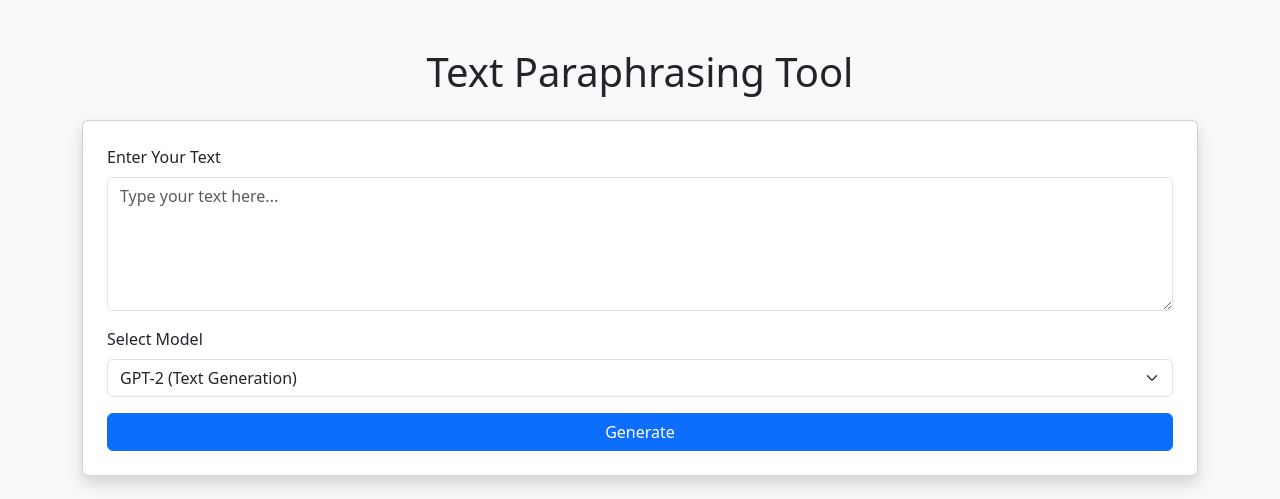
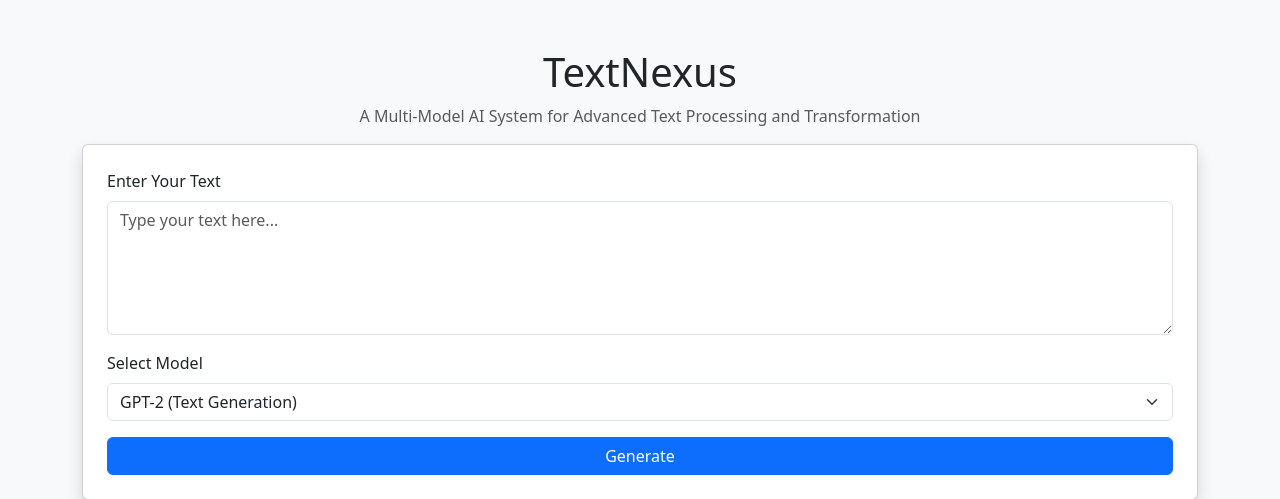
Before and after one commit to JorisSDev/TextNexus, a Flask app: page / in a window 1280 px wide. Shown: the top 499 px of the page. Run offline with Flask 3, Linux system fonts and the light colour scheme.

Commit message:
Update index.html to match new name

```diff
--- a/templates/index.html
+++ b/templates/index.html
@@ -3,7 +3,7 @@
 <head>
     <meta charset="UTF-8">
     <meta name="viewport" content="width=device-width, initial-scale=1.0">
-    <title>Text Paraphrasing Tool</title>
+    <title>TextNexus</title>
     <!-- Bootstrap CSS -->
     <link href="https://cdn.jsdelivr.net/npm/bootstrap@5.3.0/dist/css/bootstrap.min.css" rel="stylesheet">
 </head>
@@ -11,7 +11,9 @@
     <div class="container py-5">
 
         <!-- Header -->
-        <h1 class="text-center mb-4">Text Paraphrasing Tool</h1>
+        <h1 class="text-center mb-2">TextNexus</h1>
+        <p class="text-center text-muted">A Multi-Model AI System for Advanced Text Processing and Transformation</p>
+
 
         <!-- Input Form -->
         <div class="card shadow p-4">
```
